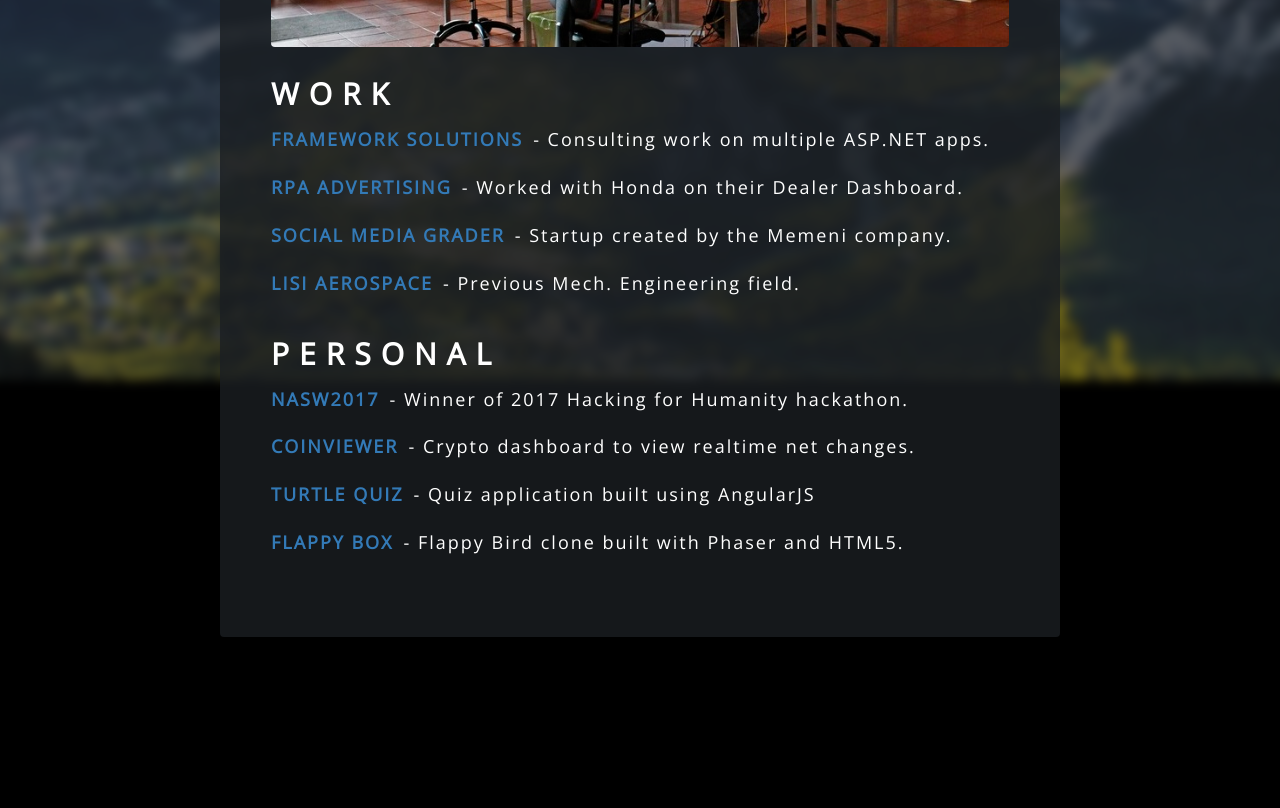
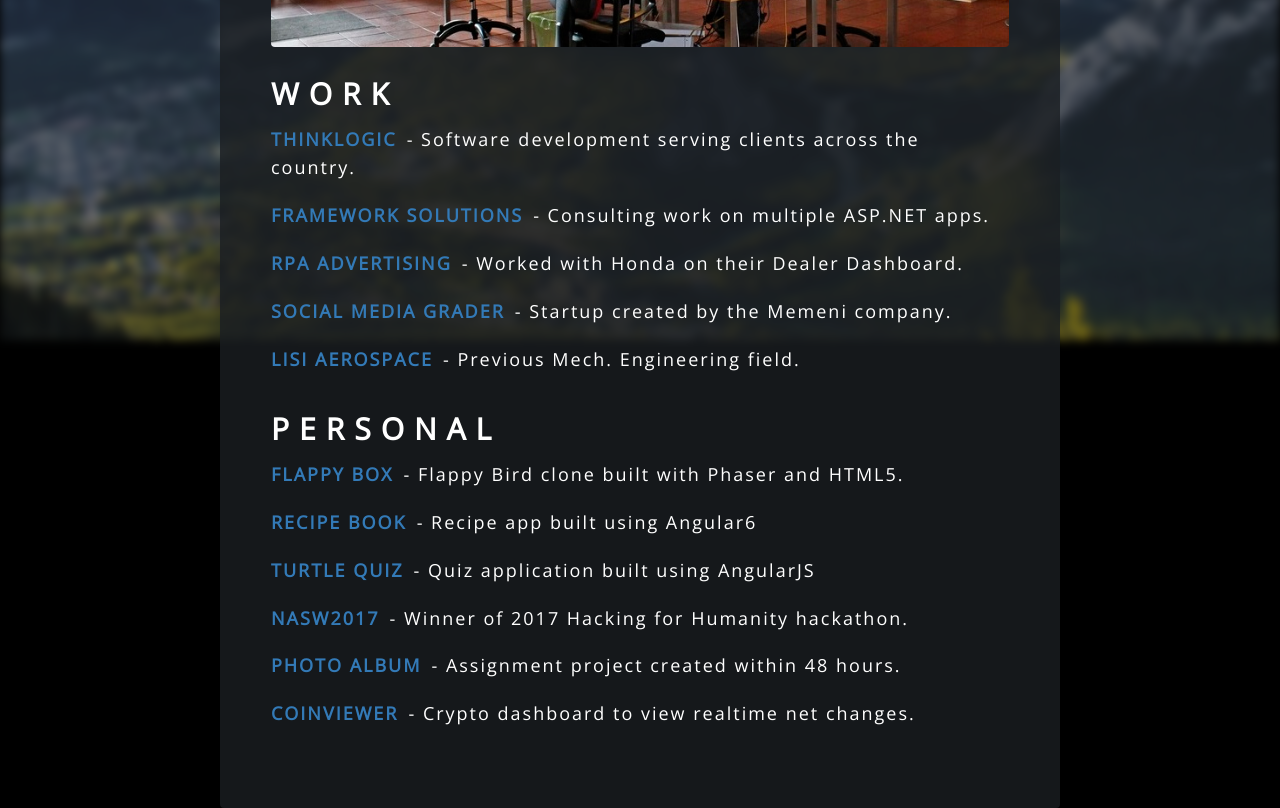
Before and after one commit to AndrewRchow/Portfolio, an Angular app: page /projects in a window 1280 px wide. Shown: the part 460-1268 px from the top of the page. Before the commit the page ends 1097 px from the top, so only its background shows below. Built offline with nearby package versions, Linux system fonts and the light colour scheme.

Commit message:
thinklogic add

```diff
--- a/src/app/app.component.scss
+++ b/src/app/app.component.scss
@@ -25,11 +25,11 @@
 @keyframes applyBlur {
   0%{
     filter:blur(0px);
-    transform: scale(1.0);
+    transform: scale(1.1);
   }
   100%{
     filter:blur(5px);
-    transform: scale(1.1);
+    transform: scale(1.0);
   }
 }
 
@@ -40,11 +40,11 @@
 @keyframes noBlur {
   0%{
     filter:blur(5px);
-    transform: scale(1.1);
+    transform: scale(1.0);
   }
   100%{
     filter:blur(0px);
-    transform: scale(1.0);
+    transform: scale(1.1);
   }
 }
 
--- a/src/app/app.component.ts
+++ b/src/app/app.component.ts
@@ -18,6 +18,7 @@
 
   onActivate(e) {
     if(e.constructor.name == "DashboardComponent"){
+      console.log('none');
       this.backgroundImageBlur = "noBlur";
     }else{
       this.backgroundImageBlur = "applyBlur";
--- a/src/app/contact/contact.component.css
+++ b/src/app/contact/contact.component.css
@@ -16,6 +16,11 @@
     letter-spacing: 7px;
     font-size:4rem;
     margin-bottom:5rem;
+}
+
+#contactInfoMessage{
+    height: 15rem;
+    line-height: 4rem;
 }
 
 input, textarea {
--- a/src/app/contact/contact.component.html
+++ b/src/app/contact/contact.component.html
@@ -4,16 +4,19 @@
     <div [routerLink]="['/home']" id="closeButton"> &times;</div>
 
     <h1 id="title">CONTACT</h1>
-      <input type="email" placeholder="Your email">
+    <form action="https://formspree.io/andrewchow002@gmail.com" method="POST">
+      <input type="email" name="email" placeholder="Your email">
       <br />
-      <textarea placeholder="Your message"></textarea>
+      <textarea name="message" id="contactInfoMessage" placeholder="Your message"></textarea>
       <br />
-      <button id="submitButton" [routerLink]="['/home']">SUBMIT</button>
+      <button id="submitButton">SUBMIT</button>
       <br />
+    </form>
 
     <div id="socialLinks">
       <a href="https://github.com/AndrewRchow" target="_blank" class="fa fa-github fa-3x"></a>
       <a href="https://www.linkedin.com/in/andrewchow002/" target="_blank" class="fa fa-linkedin fa-3x"></a>
     </div>
+
   </div>
 </div>
--- a/src/app/projects/projects.component.html
+++ b/src/app/projects/projects.component.html
@@ -8,6 +8,9 @@
 
       <h2 class="sectionHeader">WORK</h2>
       <h4 class="sectionBody">
+        <a class="projectsHeader" href="https://www.thinklogic.com/" target="_blank">THINKLOGIC</a><span class="projectsText">- Software development serving clients across the country.</span>
+        <br />
+        <br />
         <a class="projectsHeader" href="https://www.fwsi.net" target="_blank">FRAMEWORK SOLUTIONS</a><span class="projectsText">- Consulting work on multiple ASP.NET apps.</span>
         <br />
         <br />
@@ -23,16 +26,23 @@
       </h4>
       <h2 class="sectionHeader">PERSONAL</h2>
       <h4 class="sectionBody">
-        <a class="projectsHeader" href="http://nasw17.us-west-1.elasticbeanstalk.com/" target="_blank">NASW2017</a><span class="projectsText">- Winner of 2017 Hacking for Humanity hackathon.</span>
+          <a class="projectsHeader" href="http://phasergames.s3-website-us-west-2.amazonaws.com" target="_blank">FLAPPY BOX</a><span class="projectsText">- Flappy Bird clone built with Phaser and HTML5.</span>
           <br />
           <br />
-        <a class="projectsHeader" href="http://Andrewchow-env.eps8yppsfz.us-west-2.elasticbeanstalk.com" target="_blank">COINVIEWER</a><span class="projectsText">- Crypto dashboard to view realtime net changes.</span>
+          <a class="projectsHeader" href="http://cookbook001.s3-website-us-west-2.amazonaws.com/" target="_blank">RECIPE BOOK</a><span class="projectsText">- Recipe app built using Angular6</span>
           <br />
           <br />
           <a class="projectsHeader" href="http://turtlequizapp.s3-website-us-west-2.amazonaws.com/" target="_blank">TURTLE QUIZ</a><span class="projectsText">- Quiz application built using AngularJS</span>
           <br />
           <br />
-        <a class="projectsHeader" href="http://phasergames.s3-website-us-west-2.amazonaws.com" target="_blank">FLAPPY BOX</a><span class="projectsText">- Flappy Bird clone built with Phaser and HTML5.</span>
+
+          <a class="projectsHeader" href="https://github.com/AndrewRchow/nasw2017" target="_blank">NASW2017</a><span class="projectsText">- Winner of 2017 Hacking for Humanity hackathon.</span>
+          <br />
+          <br />
+          <a class="projectsHeader" href="https://github.com/AndrewRchow/BoingoPhotoAlbum" target="_blank">PHOTO ALBUM</a><span class="projectsText">- Assignment project created within 48 hours.</span>
+          <br />
+          <br />
+          <a class="projectsHeader" href="https://github.com/AndrewRchow/CoinViewer" target="_blank">COINVIEWER</a><span class="projectsText">- Crypto dashboard to view realtime net changes.</span>
           <br />
           <br />
 
```
Lines whose indentation alone changed are shown as unchanged.
